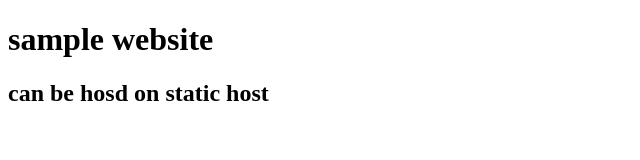
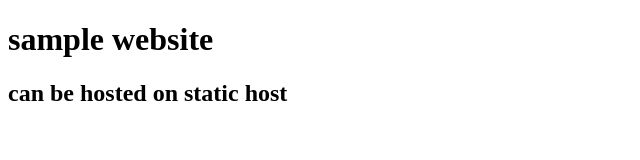
Before and after one commit to HarshitaBelwal/coding-test, a plain HTML site: page index.html in a window 1280 px wide. Shown: the full height of the page, 0-640 px from the left. Drawn offline with Linux system fonts and the light colour scheme.

Commit message:
my project is updated

```diff
--- a/index.html
+++ b/index.html
@@ -8,6 +8,6 @@
 </head>
 <body>
     <h1>sample website</h1>
-    <h2>can be hosd on static host</h2>
+    <h2>can be hosted on static host</h2>
 </body>
 </html>
```
